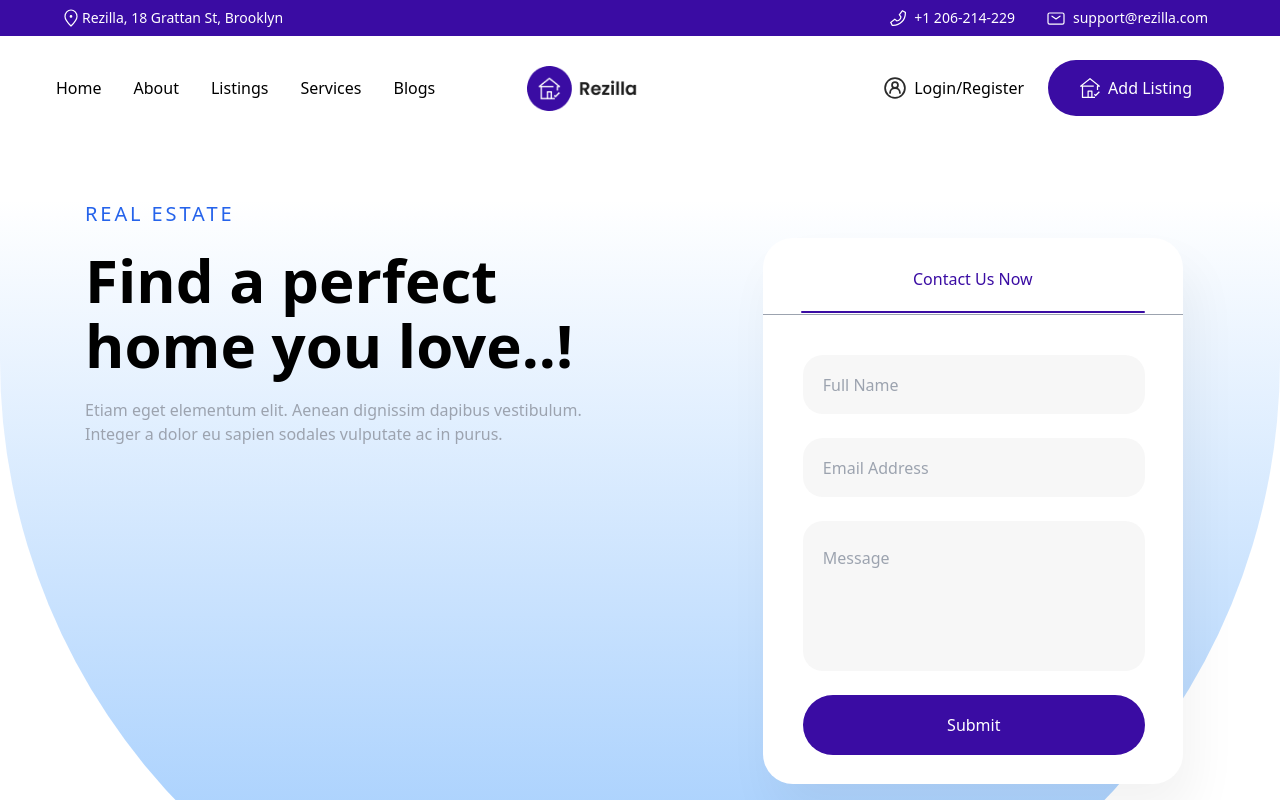
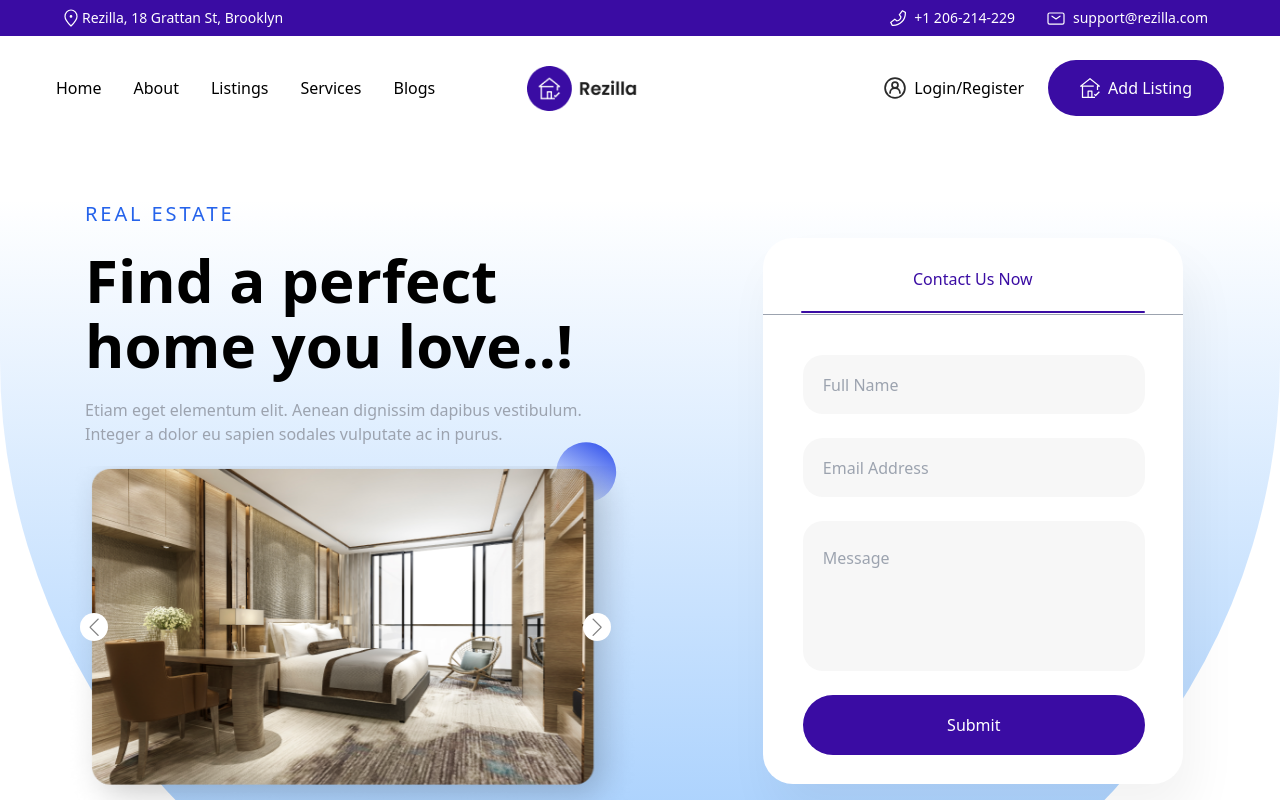
Before and after one commit to abubakrsaddique/React-App-using-Tailwind-CSS, a React (Vite) app: page / in a window 1280 px wide. Shown: the top 800 px of the page. Built offline with nearby package versions, Linux system fonts and the light colour scheme.

Commit message:
7th commit

```diff
--- a/package.json
+++ b/package.json
@@ -13,7 +13,8 @@
     "@react-hook/media-query": "^1.1.1",
     "react": "^18.3.1",
     "react-dom": "^18.3.1",
-    "react-icons": "^5.2.1"
+    "react-icons": "^5.2.1",
+    "swiper": "^11.1.4"
   },
   "devDependencies": {
     "@types/react": "^18.3.3",
--- a/src/components/realestatesection/RealEstateSection.jsx
+++ b/src/components/realestatesection/RealEstateSection.jsx
@@ -1,5 +1,6 @@
 import React from "react";
-import ContactForm from "../contactform/ContactForm";
+import ContactForm from "./contactform/ContactForm";
+import MySwiperComponent from "./myswipercomponent/MySwiperComponent";
 
 const RealEstateSection = () => {
   return (
@@ -19,6 +20,9 @@
         </div>
       </div>
       <div>
+        <MySwiperComponent />
+      </div>
+      <div>
         <ContactForm />
       </div>
     </div>
--- /dev/null
+++ b/src/components/realestatesection/myswipercomponent/MySwiperComponent.jsx
@@ -0,0 +1,97 @@
+import React, { useRef, useState } from "react";
+import { Swiper, SwiperSlide } from "swiper/react";
+import "swiper/swiper-bundle.css";
+import "./myswipercomponent.css";
+import slider from "../../../images/slider.png";
+
+const MySwiperComponent = () => {
+  const [currentSlide, setCurrentSlide] = useState(0);
+  const swiperRef = useRef(null);
+
+  const handleNextButtonClick = () => {
+    if (swiperRef.current && swiperRef.current.swiper) {
+      swiperRef.current.swiper.slideNext();
+    }
+  };
+
+  const handlePrevButtonClick = () => {
+    if (swiperRef.current && swiperRef.current.swiper) {
+      if (currentSlide === 1) {
+        swiperRef.current.swiper.slidePrev();
+        setCurrentSlide(0);
+      }
+    }
+  };
+
+  const handleSlideChange = () => {
+    setCurrentSlide(swiperRef.current.swiper.realIndex);
+  };
+
+  return (
+    <div className="absolute w-[90%] mx-auto left-0 right-0 mt-5">
+      <Swiper
+        ref={swiperRef}
+        navigation={{
+          prevEl: ".swiper-button-prev",
+          nextEl: ".swiper-button-next",
+        }}
+        pagination={{ clickable: true }}
+        className="swiper w-full"
+        onSlideChange={handleSlideChange}
+      >
+        <SwiperSlide>
+          <img className="mt-[-25px] w-[50%]" src={slider} alt="" />
+        </SwiperSlide>
+        <SwiperSlide>
+          <img className="mt-[-25px] w-[50%]" src={slider} alt="" />
+        </SwiperSlide>
+      </Swiper>
+      <div
+        className="swiper-button-prev absolute top-1/2 transform -translate-y-1/2 w-7 h-7 bg-white rounded-full cursor-pointer z-10 left-4"
+        onClick={handlePrevButtonClick}
+      ></div>
+      <div
+        className="swiper-button-next absolute top-1/2 transform -translate-y-1/2 w-7 h-7 bg-white rounded-full cursor-pointer z-10 right-[52.5%]"
+        onClick={handleNextButtonClick}
+      ></div>
+      <div className=" absolute bottom-5 left-1/2 transform -translate-x-1/2"></div>
+      <div className=" absolute bottom-[90%] right-[52%]">
+        <svg
+          xmlns="http://www.w3.org/2000/svg"
+          width="61"
+          height="61"
+          viewBox="0 0 61 61"
+          fill="none"
+        >
+          <circle
+            cx="30.1698"
+            cy="30.17"
+            r="30"
+            transform="rotate(30 30.1698 30.17)"
+            fill="url(#paint0_linear_1_189)"
+          ></circle>
+          <defs>
+            <linearGradient
+              id="paint0_linear_1_189"
+              x1="30.1698"
+              y1="0.169971"
+              x2="30.1698"
+              y2="60.17"
+              gradientUnits="userSpaceOnUse"
+            >
+              <stop stopColor="#4361EE"></stop>
+              <stop offset="1" stopColor="#4361EE" stopOpacity="0"></stop>
+            </linearGradient>
+          </defs>
+        </svg>
+      </div>
+      <div
+        className="swiper-notification"
+        aria-live="assertive"
+        aria-atomic="true"
+      ></div>
+    </div>
+  );
+};
+
+export default MySwiperComponent;
--- /dev/null
+++ b/src/components/realestatesection/myswipercomponent/myswipercomponent.css
@@ -0,0 +1,13 @@
+.swiper-button-prev,
+.swiper-button-next {
+  background-color: white;
+  border-radius: 50%;
+  cursor: pointer;
+  z-index: 1000;
+}
+
+.swiper-button-prev::after,
+.swiper-button-next::after {
+  font-size: 18px;
+  color: gray;
+}
```
Also changed, not shown: src/components/realestatesection/contactform/ContactForm.jsx (renamed from src/components/contactform/ContactForm.jsx), 1 other file (tests, documents, lock files or other folders).
